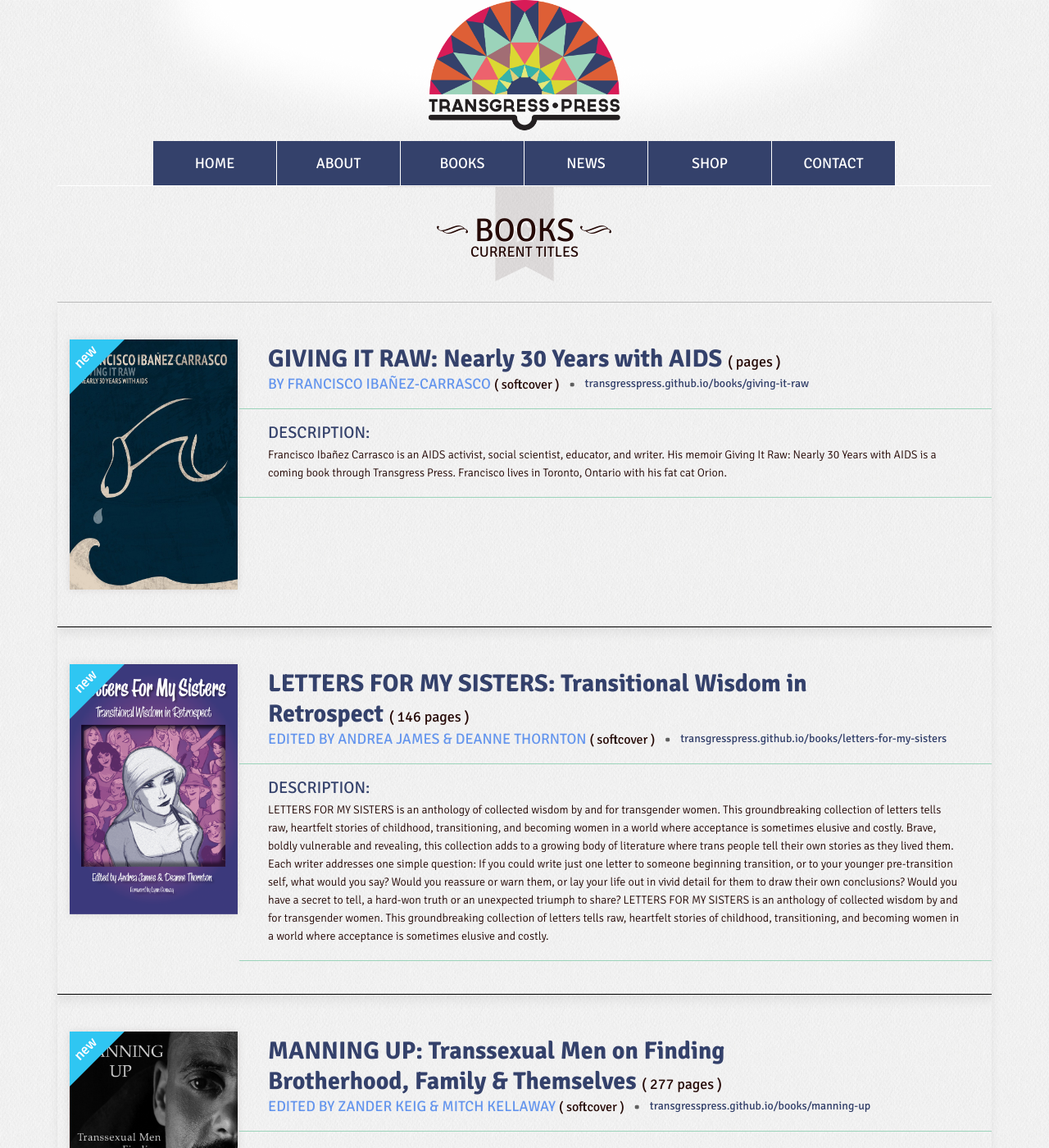
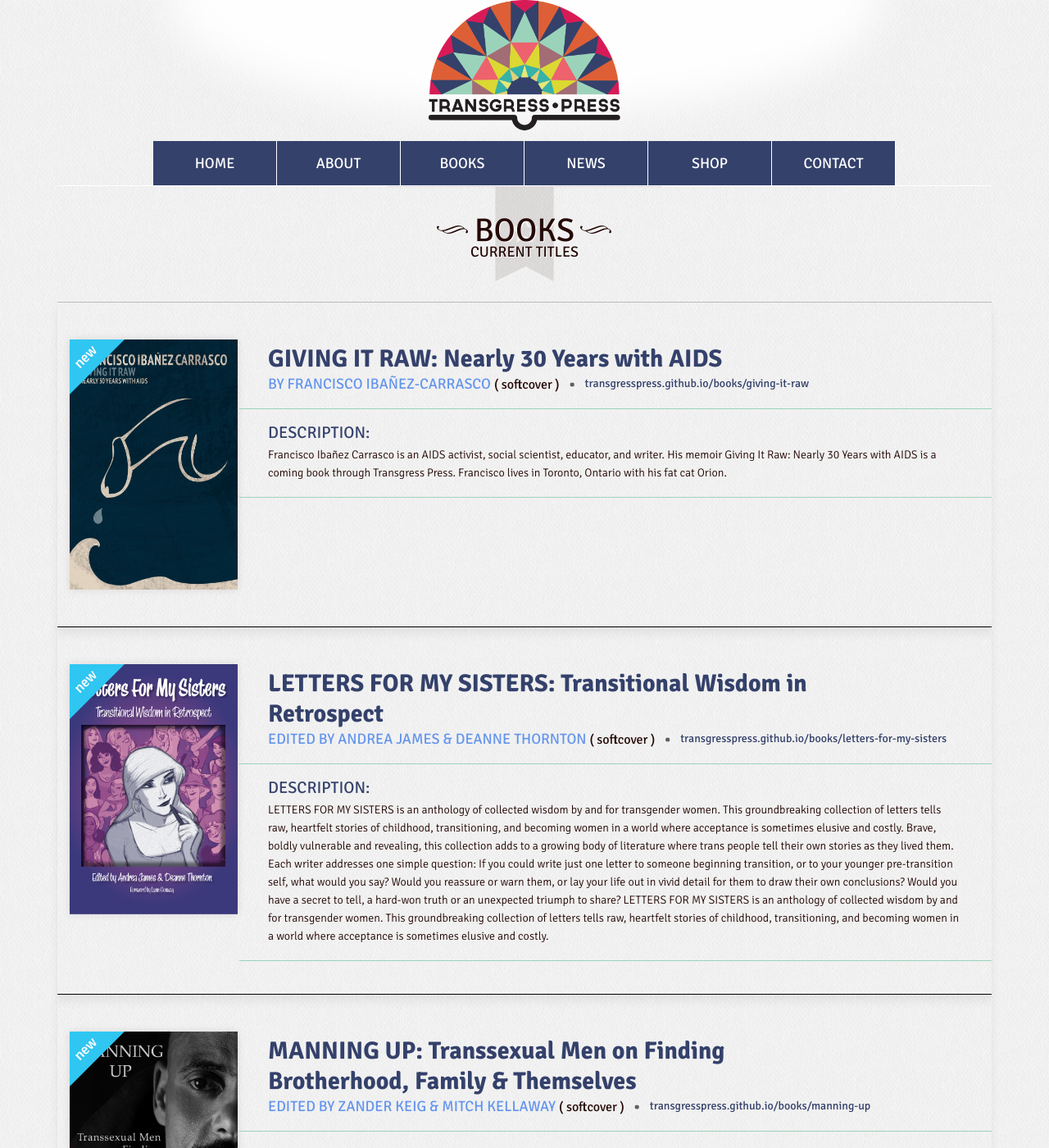
Before and after one commit to transgresspress/transgresspress.github.io, a Jekyll site: the page built from books/index.html, in a window 1280 px wide and 1400 px high. Shown: the whole window at 82% size. Built offline with Jekyll 4.4.1, drawn with Linux system fonts in a browser that asks for light colours; some of the changed text lies outside the part shown.

Commit message:
Updates footer

```diff
--- a/_includes/footer.html
+++ b/_includes/footer.html
@@ -11,7 +11,7 @@
                                                 <li><a href="/shop">Shop</a></li>
                                                 <li><a href="/contact">Contact</a></li>
                                         </ul><!-- bottom-footer-menu -->
-					</ul>
+
 				</article><!-- block categories -->
 
 				<article class="block social">
@@ -32,8 +32,6 @@
 
 				<article class="block contact">
 					<h2>Contact Us</h2>
-
-                                                <img src="/img/header/logo.png" alt="logo" height="100" />
 
 					<div class="address">
 						<p>
@@ -64,6 +62,8 @@
 			<div class="footer-bottom">
 				<div class="container">
 					<div class="copyright">
+                                                <p>
+                                                    <img src="/img/header/logo.png" alt="logo" height="80" /></p>
 						<p>
                                                     &copy; {{ site.time | date: '%Y' }} {{ site.name }}
 						</p>
--- a/books/coming-titles/index.html
+++ b/books/coming-titles/index.html
@@ -23,7 +23,7 @@
 
 							<div class="dnescription-book">
 								<div class="title">
-									<h1><a href="#">{{ book.title }}</a></h1>
+									<h1><a href="">{{ book.title }}</a></h1>
 									<div class="author"><a href="#">{{ book.author_or_editor }}</a></div>
 
 								</div><!-- title -->
--- a/books/index.html
+++ b/books/index.html
@@ -25,7 +25,7 @@
 
 							<div class="description-book">
 								<div class="title">
-									<h1><a href="/books/{{ book.url_stub }}"> {{ book.title }}{% if book.has_subtitle %}: {{ book.subtitle }} {% endif %} <span>( {{ book.num_pages }} pages )</span></a></h1>
+									<h1><a href="/books/{{ book.url_stub }}"> {{ book.title }}{% if book.has_subtitle %}: {{ book.subtitle }} {% endif %}</a></h1>
 									<div class="author"><a href="">{{ book.author_or_editor }} <span class="genre">({% if book.is_hardcover %} hardcover {% else %} softcover {% endif %})</span></a></div>
 									<span class="bull">&bull;</span><!-- bull separator -->
 									<a href="/books/{{ book.url_stub }}" class="link">{{ site.url }}/books/{{ book.url_stub }}</a>
--- a/call-for-submissions/index.html
+++ b/call-for-submissions/index.html
@@ -20,7 +20,7 @@
 
 								</div><!-- title -->
                                                                 <p class="description">
-                                                                        {{ cfp.teaser }} <a href="/call-for-submissions/{{ cfp.url_stub }}">Find out more</a>
+                                                                        {{ cfp.teaser }}
                                                                 </p>
 							</div><!-- description book -->
 
```
